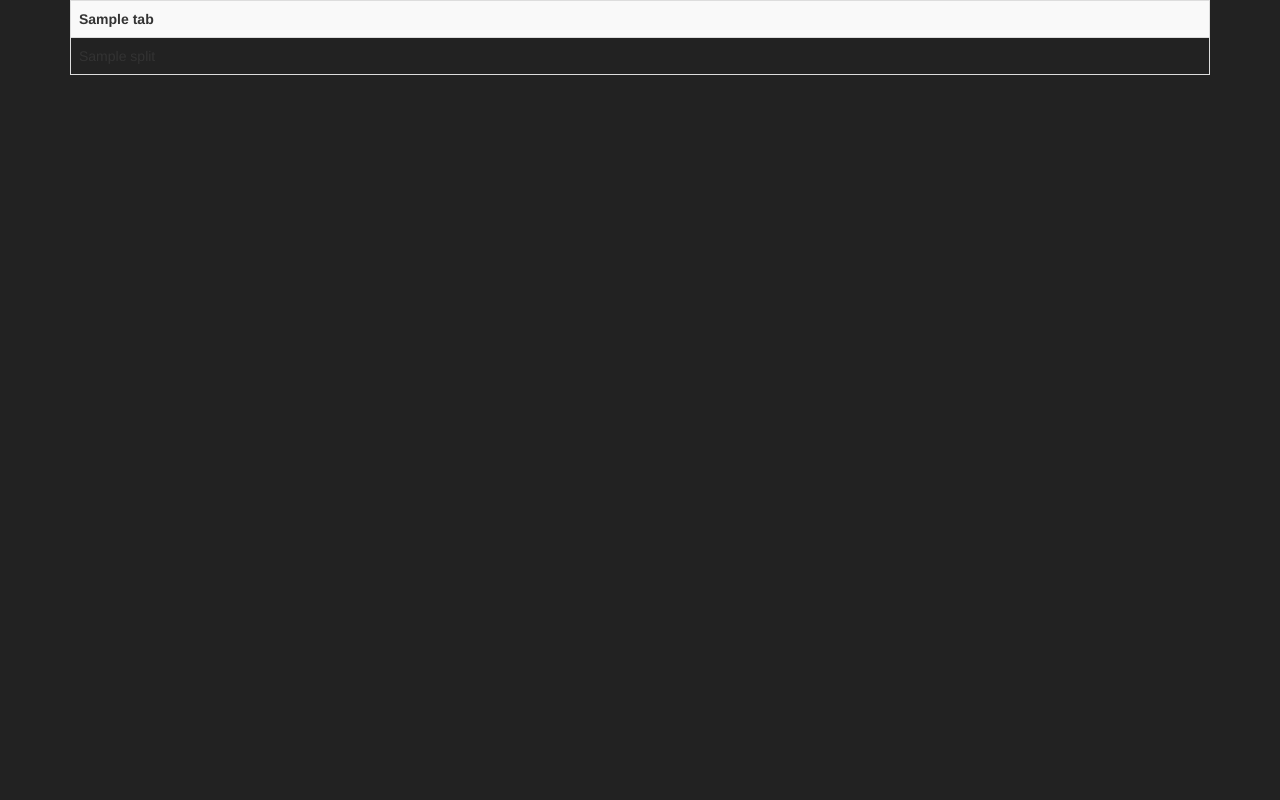
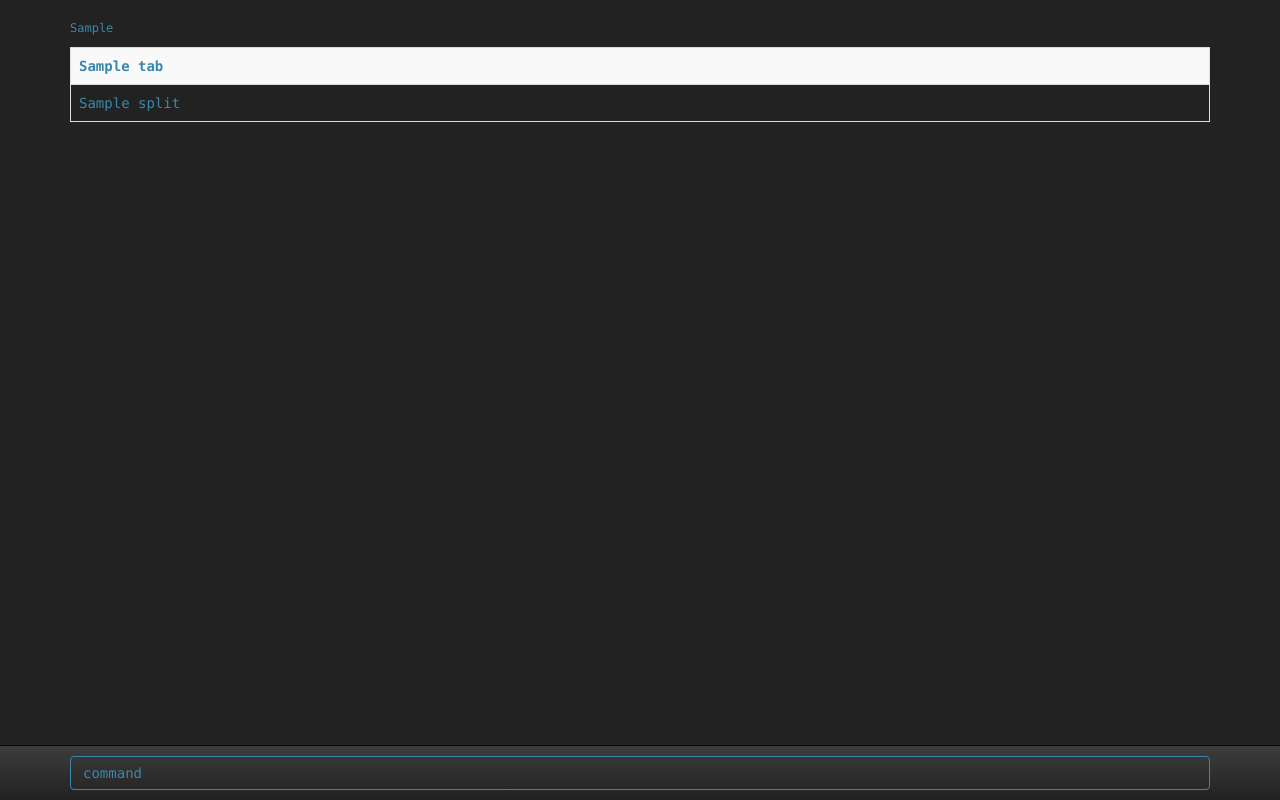
Before and after one commit to harph/archetype-server, a Python web app: template archetype/templates/home.html in a window 1280 px wide. Run offline with Jinja, Linux system fonts and the light colour scheme; the template is opened without the code that fills it: most values are stand-ins (such as "Sample title", 1, 10 or a date in 2020).

Commit message:
Home basic style with sass

```diff
--- a/archetype/static/css/master.css
+++ b/archetype/static/css/master.css
@@ -1,8 +1,27 @@
 * {
-    margin: 0px;
-    padding: 0px;
-}
+  margin: 0px;
+  padding: 0px;
+  color: #3a87ad;
+  font-family: Monaco, sans-serif; }
 
 body {
-    background: #222222;
-}
+  background: #222222; }
+
+.base-path {
+  font-size: 12px;
+  margin: 20px 0px 10px 0px; }
+
+.command-input {
+  margin: 10px 0px; }
+  .command-input ::-webkit-input-placeholder {
+    color: #3a87ad; }
+  .command-input :-moz-placeholder {
+    color: #3a87ad; }
+  .command-input ::-moz-placeholder {
+    color: #3a87ad; }
+  .command-input :-ms-input-placeholder {
+    color: #3a87ad; }
+  .command-input input[type=text] {
+    color: #3a87ad;
+    background: none;
+    border: 1px solid #3a87ad; }
--- /dev/null
+++ b/archetype/static/css/master.scss
@@ -0,0 +1,38 @@
+@import 'mixins';
+
+$darkest_color: #222222;
+$light_contrast_color: #3A87AD;
+$dark_contrast_color: #2F3C45;
+
+* {
+    margin: 0px;
+    padding: 0px;
+    color: $light_contrast_color;
+    font: {
+        family: Monaco, sans-serif;
+    }
+}
+
+body {
+    background: $darkest_color;
+}
+
+.base-path {
+    font-size: 12px;
+    margin: 20px 0px 10px 0px;
+}
+
+.command-input {
+    margin: 10px 0px;
+    @mixin input-style {
+        color: $light_contrast_color;
+    }
+    @include placeholder {
+        @include input-style;
+    }
+    input[type=text] {
+        @include input-style;
+        background: none;
+        border: 1px solid $light_contrast_color;
+    }
+}
--- /dev/null
+++ b/archetype/static/css/mixins.scss
@@ -0,0 +1,6 @@
+@mixin placeholder {
+  ::-webkit-input-placeholder {@content}
+  :-moz-placeholder           {@content}
+  ::-moz-placeholder          {@content}
+  :-ms-input-placeholder      {@content}
+}
--- a/archetype/templates/base.html
+++ b/archetype/templates/base.html
@@ -29,5 +29,18 @@
                 {% endblock content %}
             </div>
         {% endblock container%}
+        {% block command_bar %}
+            <div class="navbar navbar-fixed-bottom navbar-inverse">
+                <div class="container">
+                    <div class="navbar-collapse collapse">
+                            <div class="command-input">
+                                <form action="">
+                                    <input type="text" placeholder="command" class="form-control"/>
+                                </form>
+                        </div>
+                    </div>
+                </div>
+            </div>
+        {% endblock command_bar%}
     </body>
 </html>
--- a/archetype/templates/home.html
+++ b/archetype/templates/home.html
@@ -1,7 +1,12 @@
 {% extends "base.html" %}
 {% block content %}
     <div class="row">
-        <div class="col-md-12">
+        <div class="col-lg-12 base-path">
+            {{ data.base_path }}
+        </div>
+    </div>
+    <div class="row">
+        <div class="col-lg-12">
             {% for tab in data.tabs %}
                 <table class="table table-bordered table-striped">
                     <tr>
```
Also changed, not shown: 1 other file.
